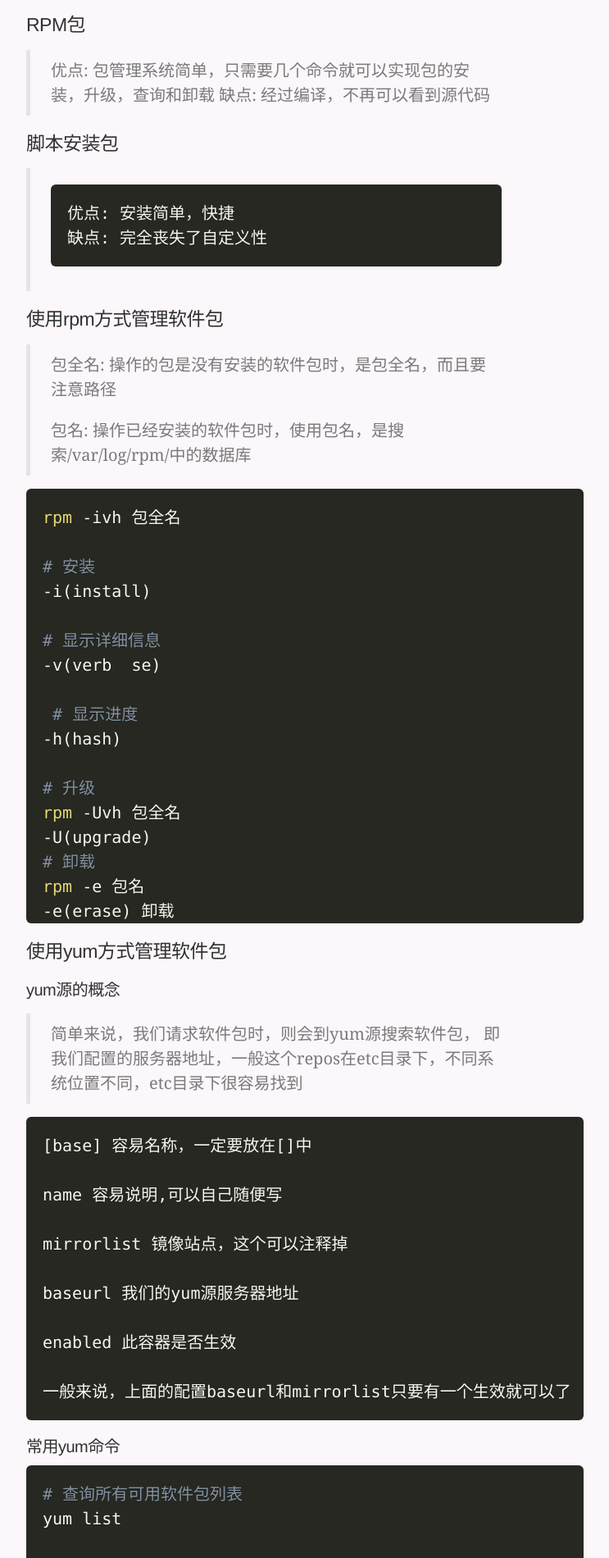
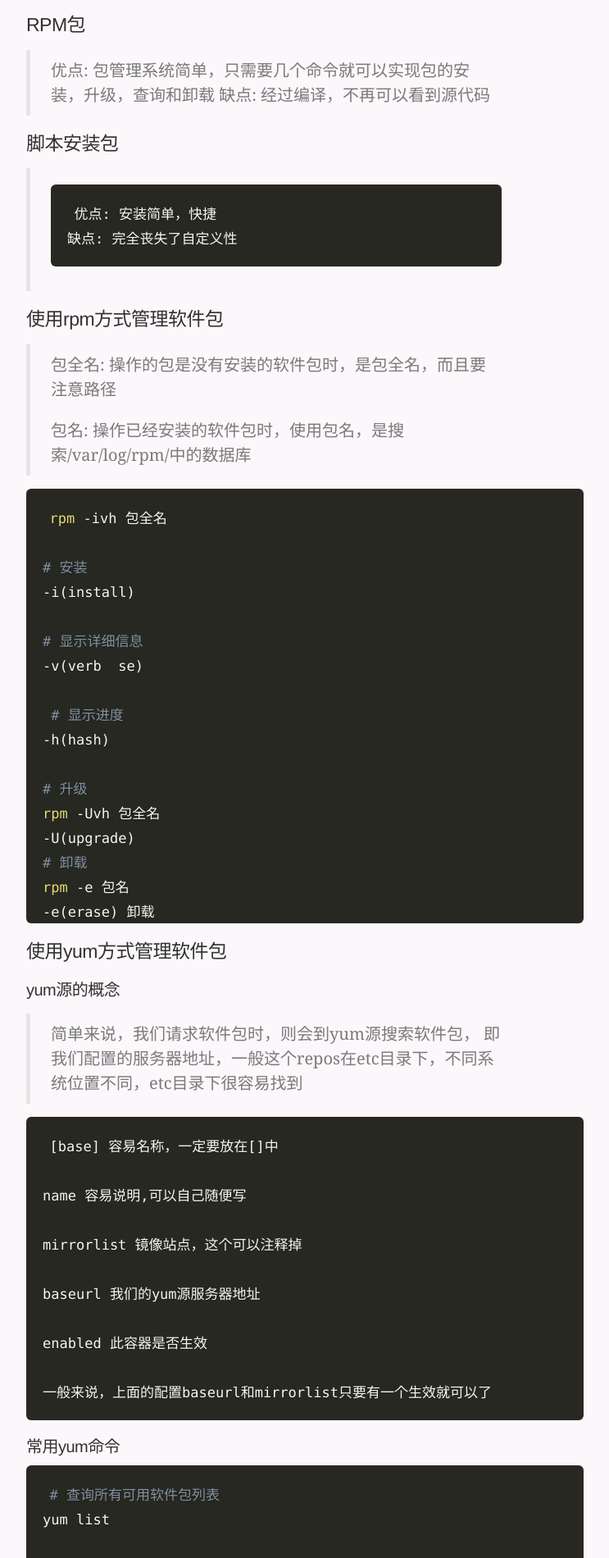
Before and after one commit to XtrueT/xtruet.github.com, a Jekyll site: the page built from _posts/2019-07-19-Centos软件安装方法.md, in a window 1280 px wide. Shown: the part 369-2269 px from the top of the page at 82% size, without its empty margins (268-1011 px from the left). Built offline with Jekyll 4.4.1, drawn with Linux system fonts in a browser that asks for light colours; comment, search, counter and statistics services are not loaded.

Commit message:
Update poole.css

```diff
--- a/public/css/poole.css
+++ b/public/css/poole.css
@@ -153,8 +153,8 @@ pre {
   font-family: Menlo, Monaco, "Courier New", monospace;
 }
 code {
-  padding: .25em .5em;
-  font-size: 85%;
+  padding: .25em .5em  !important;
+  font-size: 85%  !important;
   color: #bf616a;
   background-color: #f9f9f9;
   border-radius: 3px;
```
